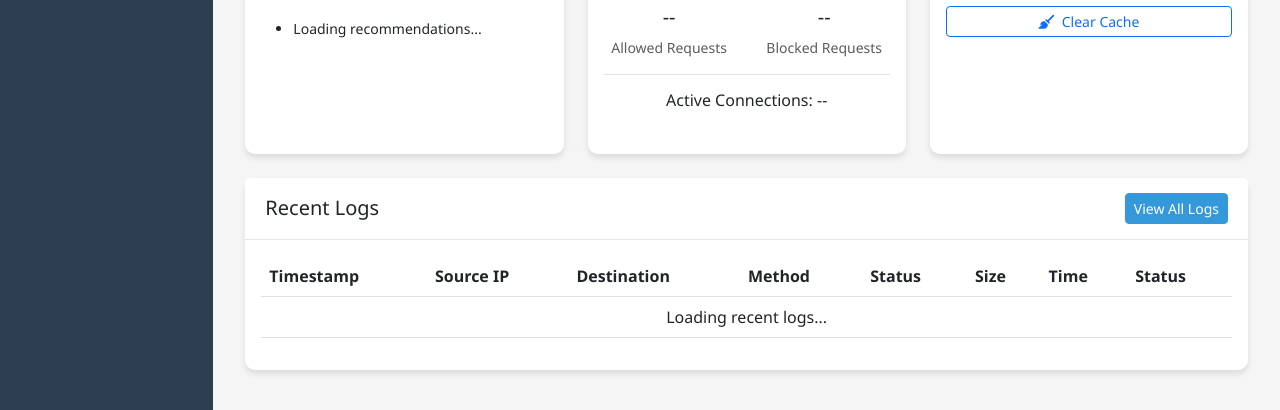
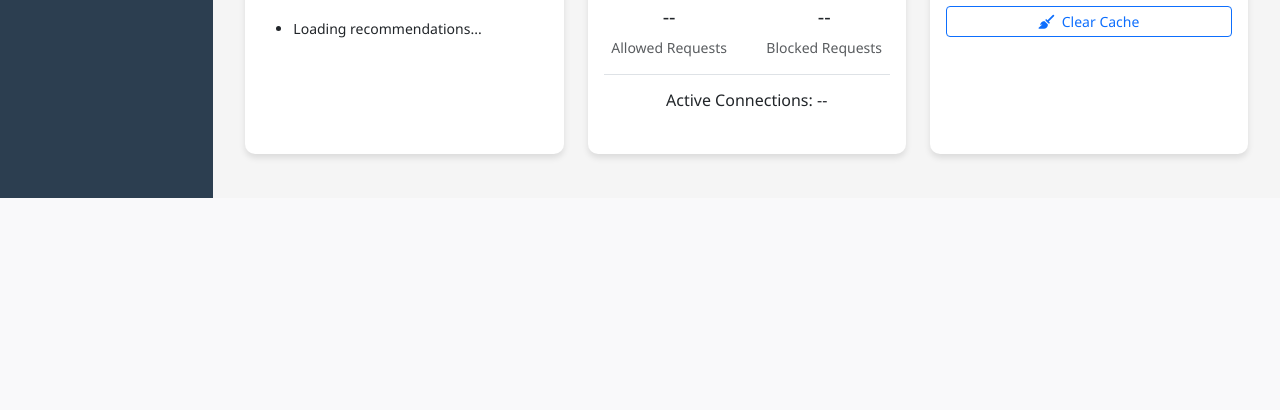
Before and after one commit to fabriziosalmi/secure-proxy, a Flask app: page / in a window 1280 px wide. Shown: the part 879-1289 px from the top of the page. After the commit the page ends 1077 px from the top, so only its background shows below. Run offline with Flask 3, Linux system fonts and the light colour scheme; data that the repository does not hold is empty; parts of the project's set-up code (start-up, migrations or seed data) failed here and were passed over; some libraries are stand-ins or nearby versions.

Commit message:
feat: Remove recent logs card and associated loading functionality from dashboard

```diff
--- a/ui/templates/index.html
+++ b/ui/templates/index.html
@@ -227,41 +227,6 @@
             </div>
         </div>
     </div>
-
-    <!-- Recent Logs Card -->
-    <div class="row">
-        <div class="col-12">
-            <div class="card">
-                <div class="card-header d-flex justify-content-between align-items-center">
-                    <h5 class="mb-0">Recent Logs</h5>
-                    <a href="/logs" class="btn btn-sm btn-primary">View All Logs</a>
-                </div>
-                <div class="card-body">
-                    <div class="table-responsive">
-                        <table class="table table-hover" id="recent-logs-table">
-                            <thead>
-                                <tr>
-                                    <th>Timestamp</th>
-                                    <th>Source IP</th>
-                                    <th>Destination</th>
-                                    <th>Method</th>
-                                    <th>Status</th>
-                                    <th>Size</th>
-                                    <th>Time</th>
-                                    <th>Status</th>
-                                </tr>
-                            </thead>
-                            <tbody>
-                                <tr>
-                                    <td colspan="8" class="text-center">Loading recent logs...</td>
-                                </tr>
-                            </tbody>
-                        </table>
-                    </div>
-                </div>
-            </div>
-        </div>
-    </div>
 </div>
 {% endblock %}
 
@@ -479,41 +444,6 @@
                 $('#blacklisted-domains').text('Error');
             });
 
-        // Load recent logs
-        apiRequest('GET', 'logs?limit=10')
-            .then(function(response) {
-                if (response.status === 'success') {
-                    const logs = response.data;
-
-                    if (logs.length === 0) {
-                        $('#recent-logs-table tbody').html('<tr><td colspan="8" class="text-center">No logs found</td></tr>');
-                        return;
-                    }
-
-                    let html = '';
-                    logs.forEach(log => {
-                        html += `
-                            <tr>
-                                <td>${new Date(log.timestamp).toLocaleString()}</td>
-                                <td>${log.source_ip}</td>
-                                <td>${log.destination}</td>
-                                <td>${log.method}</td>
-                                <td>${log.status}</td>
-                                <td>${formatBytes(log.bytes)}</td>
-                                <td>${log.elapsed_time.toFixed(2)}s</td>
-                                <td>${log.is_blocked ? '<span class="badge bg-danger">Blocked</span>' : '<span class="badge bg-success">Allowed</span>'}</td>
-                            </tr>
-                        `;
-                    });
-
-                    $('#recent-logs-table tbody').html(html);
-                }
-            })
-            .catch(function(error) {
-                $('#recent-logs-table tbody').html('<tr><td colspan="8" class="text-center text-danger">Failed to load logs</td></tr>');
-                showToast('Failed to load logs: ' + error.message, 'danger');
-            });
-
         // Load blocked requests count
         apiRequest('GET', 'logs/blocked-count')
             .then(function(response) {
```
